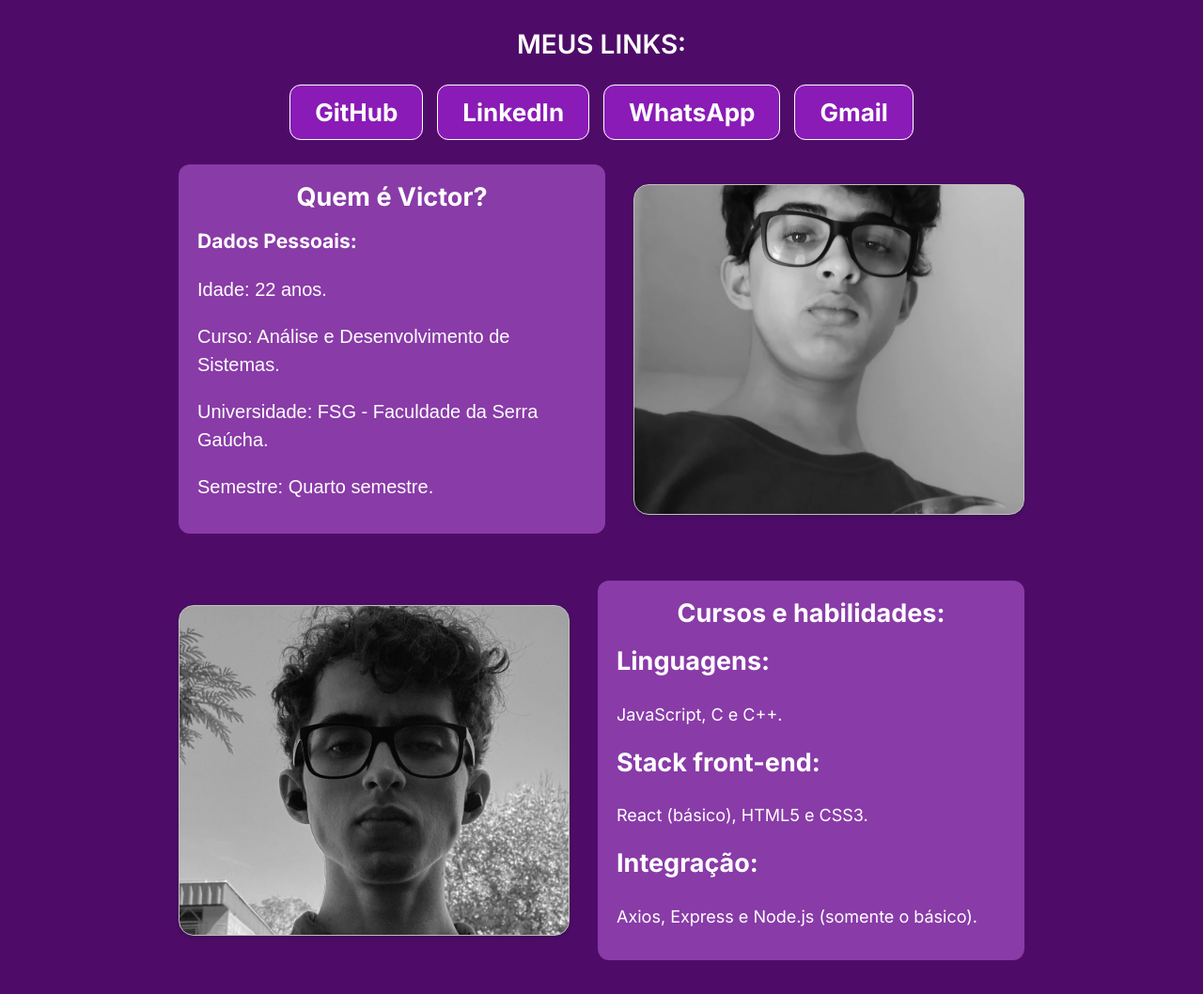
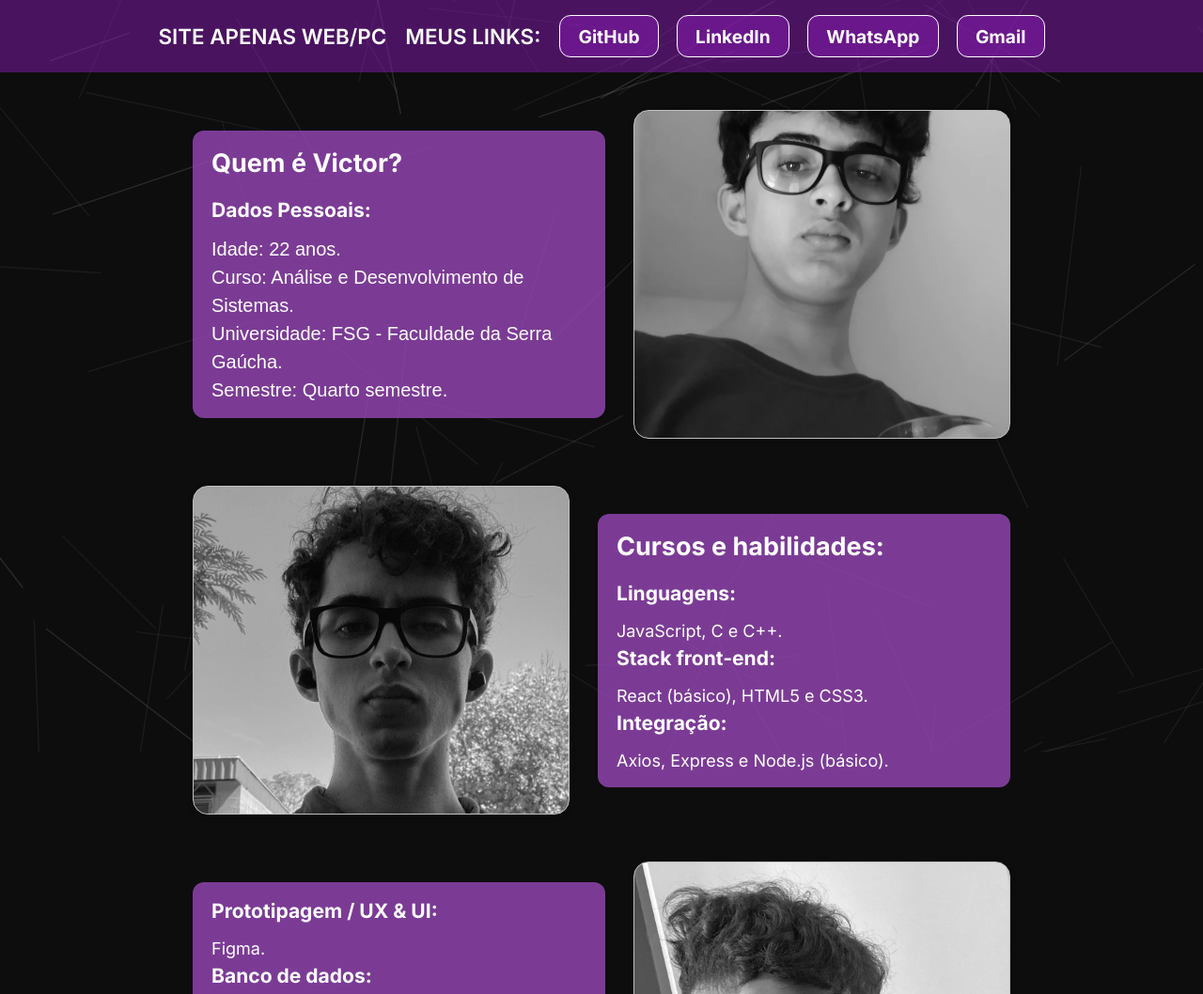
Before and after one commit to Victor0Ribeiro/Portfolio, a plain HTML site: page Portfolio/index.html in a window 1280 px wide. Shown: the top 1058 px of the page at 94% size. Drawn offline with Linux system fonts and the light colour scheme.

Commit message:
Add files via upload
-Foi criado o arquivo "background.js" do canvas para fazer um fundo customizado com linhas que "grudam" no cursor e geram um brilho.
-Adaptado para mobile.
-Mudanças na estilização da página.
-Incluído outros campos de detalhes.

```diff
--- /dev/null
+++ b/Portfolio/background.js
@@ -0,0 +1,181 @@
+(() => {
+  const canvas = document.getElementById('background');
+  if (!canvas) return;
+  const ctx = canvas.getContext('2d', { alpha: true });
+
+  // device pixel ratio for crisp rendering
+  let dpr = Math.max(1, window.devicePixelRatio || 1);
+
+  let width = 0;
+  let height = 0;
+
+  // pega a cor do CSS para as linhas (espera "R,G,B")
+  function getLineRGB() {
+    const s = getComputedStyle(document.documentElement).getPropertyValue('--destaque') || '#fa20d6';
+    // converte HEX para R,G,B
+    function hexToRgb(hex) {
+      hex = hex.replace('#','');
+      if(hex.length === 3) hex = hex.split('').map(c => c + c).join('');
+      const bigint = parseInt(hex, 16);
+      const r = (bigint >> 16) & 255;
+      const g = (bigint >> 8) & 255;
+      const b = bigint & 255;
+      return `${r},${g},${b}`;
+    }
+    // tenta extrair do var --destaque que é HEX
+    return hexToRgb(s.trim());
+  }
+
+  // configuração
+  const BASE_COUNT_DESKTOP = 110;
+  const BASE_COUNT_MOBILE = 28;
+
+  let mouse = { x: null, y: null };
+  let lastScrollY = window.scrollY || 0;
+  let smoothScrollDelta = 0;
+
+  // resize canvas considerando DPR
+  function resize() {
+    dpr = Math.max(1, window.devicePixelRatio || 1);
+    width = Math.max(300, window.innerWidth);
+    height = Math.max(300, window.innerHeight);
+    canvas.style.width = width + 'px';
+    canvas.style.height = height + 'px';
+    canvas.width = Math.round(width * dpr);
+    canvas.height = Math.round(height * dpr);
+    ctx.setTransform(dpr, 0, 0, dpr, 0, 0);
+  }
+
+  class Line {
+    constructor() {
+      this.reset(true);
+    }
+
+    reset(initial = false) {
+      this.x = Math.random() * width;
+      this.y = initial ? Math.random() * height : (-20 - Math.random() * 200);
+      this.length = 80 + Math.random() * 160;
+      this.speedX = (Math.random() - 0.5) * 0.35;
+      this.speedY = 0.25 + Math.random() * 0.6;
+      this.angle = Math.random() * Math.PI * 2;
+      this.angularSpeed = (Math.random() - 0.5) * 0.004;
+      this.alphaBase = 0.08 + Math.random() * 0.18;
+      this.brightnessPhase = Math.random() * Math.PI * 2;
+    }
+
+    update(scrollDelta) {
+      this.x += this.speedX;
+      this.y += this.speedY + scrollDelta * 0.45;
+
+      this.angle += this.angularSpeed;
+      this.brightnessPhase += 0.02;
+
+      if (this.x < -this.length) this.x = width + this.length;
+      if (this.x > width + this.length) this.x = -this.length;
+
+      if (this.y > height + this.length) this.reset(false);
+      if (this.y < -this.length) this.reset(false);
+    }
+
+    draw(ctx, rgb) {
+      const x2 = this.x + Math.cos(this.angle) * this.length;
+      const y2 = this.y + Math.sin(this.angle) * this.length;
+
+      const pulse = 0.35 + 0.65 * (0.5 + 0.5 * Math.sin(this.brightnessPhase));
+      const alpha = Math.min(1, this.alphaBase * pulse + 0.02);
+
+      ctx.save();
+      ctx.lineWidth = 1.4;
+      ctx.strokeStyle = `rgba(255,255,255,${Math.max(0.06, alpha * 0.5)})`;
+      ctx.shadowColor = `rgba(${rgb},${Math.min(0.85, alpha)})`;
+      ctx.shadowBlur = 8 + 12 * (pulse - 0.5);
+      ctx.beginPath();
+      ctx.moveTo(this.x, this.y);
+      ctx.lineTo(x2, y2);
+      ctx.stroke();
+      ctx.restore();
+
+      if (mouse.x !== null && mouse.y !== null) {
+        const dx = this.x - mouse.x;
+        const dy = this.y - mouse.y;
+        const dist = Math.hypot(dx, dy);
+        if (dist < 130) {
+          const t = (130 - dist) / 130;
+          ctx.save();
+          ctx.lineWidth = 0.7;
+          ctx.strokeStyle = `rgba(${rgb},${0.5 * t})`;
+          ctx.shadowColor = `rgba(${rgb},${0.9 * t})`;
+          ctx.shadowBlur = 10 + 18 * t;
+          ctx.beginPath();
+          ctx.moveTo(this.x, this.y);
+          ctx.lineTo(mouse.x, mouse.y);
+          ctx.stroke();
+          ctx.restore();
+        }
+      }
+    }
+  }
+
+  let lines = [];
+  function createLines() {
+    const count = window.innerWidth < 768 ? BASE_COUNT_MOBILE : BASE_COUNT_DESKTOP;
+    lines = [];
+    for (let i = 0; i < count; i++) lines.push(new Line());
+  }
+
+  window.addEventListener('resize', () => {
+    resize();
+    createLines();
+  });
+
+  window.addEventListener('mousemove', (e) => {
+    mouse.x = e.clientX;
+    mouse.y = e.clientY;
+  });
+  window.addEventListener('mouseout', () => {
+    mouse.x = mouse.y = null;
+  });
+
+  window.addEventListener('touchmove', (e) => {
+    if (!e.touches || e.touches.length === 0) return;
+    const t = e.touches[0];
+    mouse.x = t.clientX;
+    mouse.y = t.clientY;
+  }, { passive: true });
+  window.addEventListener('touchend', () => {
+    mouse.x = mouse.y = null;
+  });
+
+  window.addEventListener('scroll', () => {
+    const cur = window.scrollY || window.pageYOffset || 0;
+    const delta = cur - lastScrollY;
+    lastScrollY = cur;
+    smoothScrollDelta += (delta - smoothScrollDelta) * 0.2;
+    if (smoothScrollDelta > 40) smoothScrollDelta = 40;
+    if (smoothScrollDelta < -40) smoothScrollDelta = -40;
+  }, { passive: true });
+
+  function animate() {
+    ctx.clearRect(0, 0, width, height);
+    smoothScrollDelta *= 0.94;
+    const rgb = getLineRGB();
+    for (const ln of lines) {
+      ln.update(smoothScrollDelta);
+      ln.draw(ctx, rgb);
+    }
+    requestAnimationFrame(animate);
+  }
+
+  function init() {
+    resize();
+    createLines();
+    lastScrollY = window.scrollY || 0;
+    requestAnimationFrame(animate);
+  }
+
+  if (document.readyState === 'loading') {
+    document.addEventListener('DOMContentLoaded', init);
+  } else {
+    init();
+  }
+})();
--- a/Portfolio/index.html
+++ b/Portfolio/index.html
@@ -6,26 +6,33 @@
   <link rel="stylesheet" href="style.css" />
   <link rel="preconnect" href="https://fonts.googleapis.com" />
   <link rel="preconnect" href="https://fonts.gstatic.com" crossorigin />
-    <link href="https://fonts.googleapis.com/css2?family=Inter:ital,opsz,wght@0,14..32,100..900;1,14..32,100..900&display=swap" rel="stylesheet" />
+  <link
+    href="https://fonts.googleapis.com/css2?family=Inter:ital,opsz,wght@0,14..32,100..900;1,14..32,100..900&display=swap"
+    rel="stylesheet" />
+  <link rel="icon" href="/img/favicon.ico" type="image/x-icon" />
   <title>Portfólio</title>
 </head>
 <body>
+  <!-- aquele 'canva' sofrido de fundo-->
+  <canvas id="background" aria-hidden="true"></canvas>
+
   <header>
     <nav>
-            <br />
+      <div class="meus-contatos">SITE APENAS WEB/PC</div>
       <div class="meus-contatos">MEUS LINKS:</div>
-            <br />
+
       <ul class="container__links">
-                <li><a href="https://github.com/Victor0Ribeiro" class="container__botao" target="_blank">GitHub</a></li>
-                <li><a href="https://www.linkedin.com/in/ribeiro0victor/" class="container__botao" target="_blank">LinkedIn</a></li>
-                <li><a href="https://wa.link/gg0uau" class="container__botao" target="_blank">WhatsApp</a></li>
-                <li><a href="https://mail.google.com/mail/u/0/#inbox?compose=CllgCHrjmdJcCfBndwbSnZPgvBWHjJrWfbkLkjhbczRjZLXTTZnBTqVHtbhQFvPVzpztXPQZLdV" class="container__botao" target="_blank">Gmail</a></li>
+        <li><a href="https://github.com/Victor0Ribeiro" class="container__botao" target="_blank" rel="noopener">GitHub</a></li>
+        <li><a href="https://www.linkedin.com/in/ribeiro0victor/" class="container__botao" target="_blank" rel="noopener">LinkedIn</a></li>
+        <li><a href="https://wa.link/gg0uau" class="container__botao" target="_blank" rel="noopener">WhatsApp</a></li>
+        <li><a href="mailto:victorhugo191002@gmail.com" class="container__botao" target="_blank" rel="noopener">Gmail</a></li>
       </ul>
     </nav>
   </header>
 
   <main>
     <section class="container">
+
       <div class="item">
         <div class="texto">
           <h2 class="titulo-info">Quem é Victor?</h2>
@@ -37,65 +44,82 @@
             <p>Semestre: Quarto semestre.</p>
           </div>
         </div>
-              <div class="foto foto1"></div>
+        <div class="foto foto1" role="img" aria-label="Foto Victor 1"></div>
       </div>
 
       <div class="item invertido">
         <div class="texto">
           <h2 class="titulo-info">Cursos e habilidades:</h2>
-                <h2>Linguagens:</h2>
+          <h3>Linguagens:</h3>
           <p>JavaScript, C e C++.</p>
-                <h2>Stack front-end:</h2>
+          <h3>Stack front-end:</h3>
           <p>React (básico), HTML5 e CSS3.</p>
-                <h2>Integração:</h2>
-                <p>Axios, Express e Node.js (somente o básico).</p>
-
+          <h3>Integração:</h3>
+          <p>Axios, Express e Node.js (básico).</p>
         </div>
-              <div class="foto foto2"></div>
+        <div class="foto foto2" role="img" aria-label="Foto Victor 2"></div>
       </div>
 
       <div class="item">
         <div class="texto">
-                <h2>Prototípagem/UX e UI:</h2>
+          <h3>Prototipagem / UX & UI:</h3>
           <p>Figma.</p>
-                      <h2>Banco de dados:</h2>
+          <h3>Banco de dados:</h3>
           <p>Microsoft SQL Server.</p>
-                      <h2>Idiomas:</h2>
+          <h3>Idiomas:</h3>
           <p>Inglês: básico.</p>
-                      <h2>Outros:</h2>
+          <h3>Outros:</h3>
           <p>After Effects, Blender e Element 3D.</p>
-
-
         </div>
-            <div class="foto foto3"></div>
+        <div class="foto foto3" role="img" aria-label="Foto Victor 3"></div>
       </div>
 
       <div class="item invertido">
         <div class="texto">
-
           <h2 class="titulo-info">Dados Profissionais:</h2>
           <p>Empregado no momento.</p>
           <p>Empresa: OMT Veyhl.</p>
           <p>Início: 18/03/2024.</p>
-                <p>Ramo: Metalurgica.</p>
+          <p>Ramo: Metalúrgica.</p>
           <p>Cargo atual: Operador Logístico.</p>
           <p>Setor: PPCP/Logística.</p>
         </div>
-            <div class="foto foto4"></div>
+        <div class="foto foto4" role="img" aria-label="Foto Victor 4"></div>
       </div>
+
       <div class="item">
         <div class="texto">
           <h2 class="titulo-info">Trajetória na empresa:</h2>
-                <h2>Auxíliar:</h2>
+          <h3>Auxiliar:</h3>
           <p>De 18/03/2024 até 01/07/2024.</p>
-                <h2>Pintor:</h2>
+          <h3>Pintor:</h3>
           <p>De 01/07/2024 até 01/07/2025.</p>
-                <h2>Operador Logístico:</h2>
+          <h3>Operador Logístico:</h3>
           <p>01/07/2024 até o momento.</p>
         </div>
-            <div class="foto foto5"></div>
+        <div class="foto foto5" role="img" aria-label="Foto Victor 5"></div>
+      </div>
+
+      <div class="item invertido">
+        <div class="texto">
+          <h2 class="titulo-info">Por que a programação?</h2>
+          <p>Desde criança, sempre tive curiosidade de saber como as coisas funcionam. Quando tive acesso à internet, despertei ainda mais interesse sobre como funcionam os softwares e páginas na web. Juntei a paixão por jogos com essa curiosidade, e comecei a programar em 2022. E cá estou, buscando aprender e evoluir cada vez mais.</p>
+        </div>
+        <div class="foto foto6" role="img" aria-label="Foto Victor 6"></div>
+      </div>
+
+      <div class="item">
+        <div class="texto">
+          <h2 class="titulo-info">Objetivos:</h2>
+          <p>Objetivo profissional: Ingressar na área e crescer como programador Full-Stack.</p>
+          <p>Habilidades que desejo desenvolver: React, Node.js e TypeScript.</p>
+          <p>Meta a médio prazo: desenvolver projetos reais para ganhar experiência.</p>
+        </div>
+        <div class="foto foto7" role="img" aria-label="Foto Victor 7"></div>
       </div>
     </section>
   </main>
+
+  <script src="background.js" defer></script>
 </body>
 </html>
--- a/Portfolio/style.css
+++ b/Portfolio/style.css
@@ -1,61 +1,97 @@
 :root {
-    --cor-de-fundo: #4e0c68;
-    --cor-de-fundo-secundaria: rgba(152, 72, 184, 0.8);
-    --cor-botao: #8a1bb6;
+  --fundo: #0d0d0d;
+  --texto: #ffffff;
+  --destaque: #8a1bb67e;
   --cinza-secundario: #c0c0c0;
-    font-family: "Inter", sans-serif;
+  --fundo-secundario: rgba(152, 72, 184, 0.8);
+}
+
+* {
+  margin: 0;
+  padding: 0;
+  box-sizing: border-box;
 }
 
 body {
-    background-color: var(--cor-de-fundo);
-    margin: 0;
-    font-family: "Inter", sans-serif;
-    color: white;
+  background-color: var(--fundo);
+  color: var(--texto);
+  font-family: 'Inter', sans-serif;
+  overflow-x: hidden;
+  min-height: 100vh;
+  position: relative;
 }
 
-/* ---------- HEADER ---------- */
+/* Canvas de fundo */
+#background {
+  position: fixed;
+  top: 0;
+  left: 0;
+  width: 100vw;
+  height: 100vh;
+  z-index: -1;
+  pointer-events: none;
+  background-color: var(--fundo);
+}
+
+/* Cabeçalho */
+header {
+  background-color: var(--destaque);
+  padding: 1rem 2rem;
+  top: 0;
+  z-index: 100;
+}
+
+header nav {
+  display: flex;
+  flex-wrap: wrap;
+  justify-content: center;
+  gap: 20px;
+  align-items: center;
+  text-align: center;
+}
+
 .meus-contatos {
   font-weight: 600;
-    color: #ffffff;
-    font-size: 28px;
-    margin: 10px 0;
-    padding: 0;
-    display: flex;
-    align-items: center;
-    justify-content: center;
+  color: var(--texto);
+  font-size: 1.4rem;
+  user-select: none;
 }
 
 .container__links {
   list-style: none;
-    margin: 10px 0;
+  display: flex;
+  gap: 1.2rem;
+  justify-content: center;
   padding: 0;
-    gap: 15px;
-    display: flex;
-    justify-content: center;
+  margin: 0;
 }
 
 .container__botao {
-    font-size: 26px;
+  font-size: 1.2rem;
   font-weight: 700;
-    background-color: var(--cor-botao);
+  background-color: var(--destaque);
   color: white;
   padding: 0.5em 1em;
   border: 1px solid #ffffff;
   border-radius: 12px;
   text-decoration: none;
-    transition: background 0.3s;
+  transition: background 0.3s ease;
+  display: inline-block;
+  white-space: nowrap;
 }
 
-.container__botao:hover {
+.container__botao:hover,
+.container__botao:focus {
   background-color: #b05af0;
   border: 1px solid;
-    box-shadow: inset 0 0 20px rgba(250, 32, 214, 0.5),
+  box-shadow:
+    inset 0 0 20px rgba(250, 32, 214, 0.5),
     0 0 20px rgba(255, 255, 255, 0.2);
   outline: none;
   text-shadow: 1px 1px 2px #427388;
 }
 
-/* ---------- CONTAINER PRINCIPAL - ITENS ---------- */
+/* Container principal dos items */
 .container {
   max-width: 900px;
   margin: 40px auto;
@@ -65,30 +101,39 @@ body {
   padding: 0 15px;
 }
 
+/* Cada item flexível, com espaçamento */
 .item {
   display: flex;
   gap: 30px;
   align-items: center;
 }
 
+/* Zig zag: inverter flex-direction nos ímpares */
+.invertido {
+  flex-direction: row-reverse;
+}
+
+/* Texto dentro do item */
 .texto {
   flex: 1;
-    background-color: var(--cor-de-fundo-secundaria);
+  background-color: var(--fundo-secundario);
   padding: 15px 20px;
   box-sizing: border-box;
   font-size: 18px;
   line-height: 1.5;
   border-radius: 12px;
+  cursor: default;
   transition: transform 0.3s ease, box-shadow 0.3s ease;
-    cursor: pointer;
 }
 
-.texto:hover {
+.texto:hover,
+.texto:focus-within {
   transform: translateY(-8px) scale(1.03);
   box-shadow: 0 12px 24px rgba(250, 32, 214, 0.6);
   z-index: 10;
 }
 
+/* Fotos */
 .foto {
   flex: 1;
   height: 350px;
@@ -99,60 +144,43 @@ body {
   border-radius: 16px;
   filter: grayscale(100%);
   transition: filter 0.4s ease, transform 0.3s ease, box-shadow 0.3s ease;
-    cursor: pointer;
+  cursor: default;
 }
 
-.foto:hover {
+.foto:hover,
+.foto:focus {
   filter: grayscale(0%);
   transform: translateY(-8px) scale(1.03);
   box-shadow: 0 12px 24px rgba(250, 32, 214, 0.6);
   z-index: 10;
 }
 
-.foto1 {
-    background-image: url(/img/me1.jpg);
+/* Fotos específicas */
+.foto1 { background-image: url(/img/me1.jpg); }
+.foto2 { background-image: url(/img/me3.jpg); }
+.foto3 { background-image: url(/img/me2.jpg); }
+.foto4 { background-image: url(/img/me4.jpg); }
+.foto5 { background-image: url(/img/me5.jpg); }
+.foto6 { background-image: url(/img/dev-1.jpg); }
+.foto7 { background-image: url(/img/Stonks.jpg); }
+
+/* Remove margens extras nos títulos */
+.texto h2, .texto h3 {
+  margin-top: 0;
+  margin-bottom: 0.5em;
+  color: #ffffff;
+  font-weight: 700;
 }
 
-.foto2 {
-    background-image: url(/img/me3.jpg);
-}
-
-.foto3 {
-    background-image: url(img/me2.jpg);
-}
-
-.foto4 {
-    background-image: url(img/me4.jpg);
-}
-
-.foto5 {
-    background-image: url(img/me5.jpg);
-}
-
-/* Para inverter a ordem do texto e foto - efeito zig zag */
-.invertido {
-    flex-direction: row-reverse;
-}
-
-/* Remove margens desnecessárias dos títulos dentro dos textos */
-.texto h2,
-.texto h3 {
-    margin-top: 0;
-}
-
-.titulo-info {
-    text-align: center;
-    margin-bottom: 10px;
-}
-
-/* Detalhes do texto */
+/* Detalhes */
 .details {
   font-family: sans-serif;
   font-size: 20px;
   font-weight: 400;
+  color: var(--texto);
 }
 
-/* ---------- RESPONSIVO ---------- */
+/* Responsividade */
 @media (max-width: 768px) {
   .item,
   .invertido {
@@ -169,14 +197,16 @@ body {
   }
 }
 
-/* Só ativa hover em dispositivos com suporte a hover (desktop) */
+/* Hover só em dispositivos que suportam pointer/hover */
 @media (hover: hover) and (pointer: fine) {
-    .texto:hover {
+  .texto:hover,
+  .texto:focus-within {
     transform: translateY(-8px) scale(1.03);
     box-shadow: 0 12px 24px rgba(250, 32, 214, 0.6);
     z-index: 10;
   }
-    .foto:hover {
+  .foto:hover,
+  .foto:focus {
     filter: grayscale(0%);
     transform: translateY(-8px) scale(1.03);
     box-shadow: 0 12px 24px rgba(250, 32, 214, 0.6);
```
Also changed, not shown: Portfolio/img/Stonks.jpg (added), Portfolio/img/Stonks.webp (added), Portfolio/img/dev-1.jpg (added), Portfolio/img/favicon.ico (added). Lines whose indentation alone changed are shown as unchanged.
